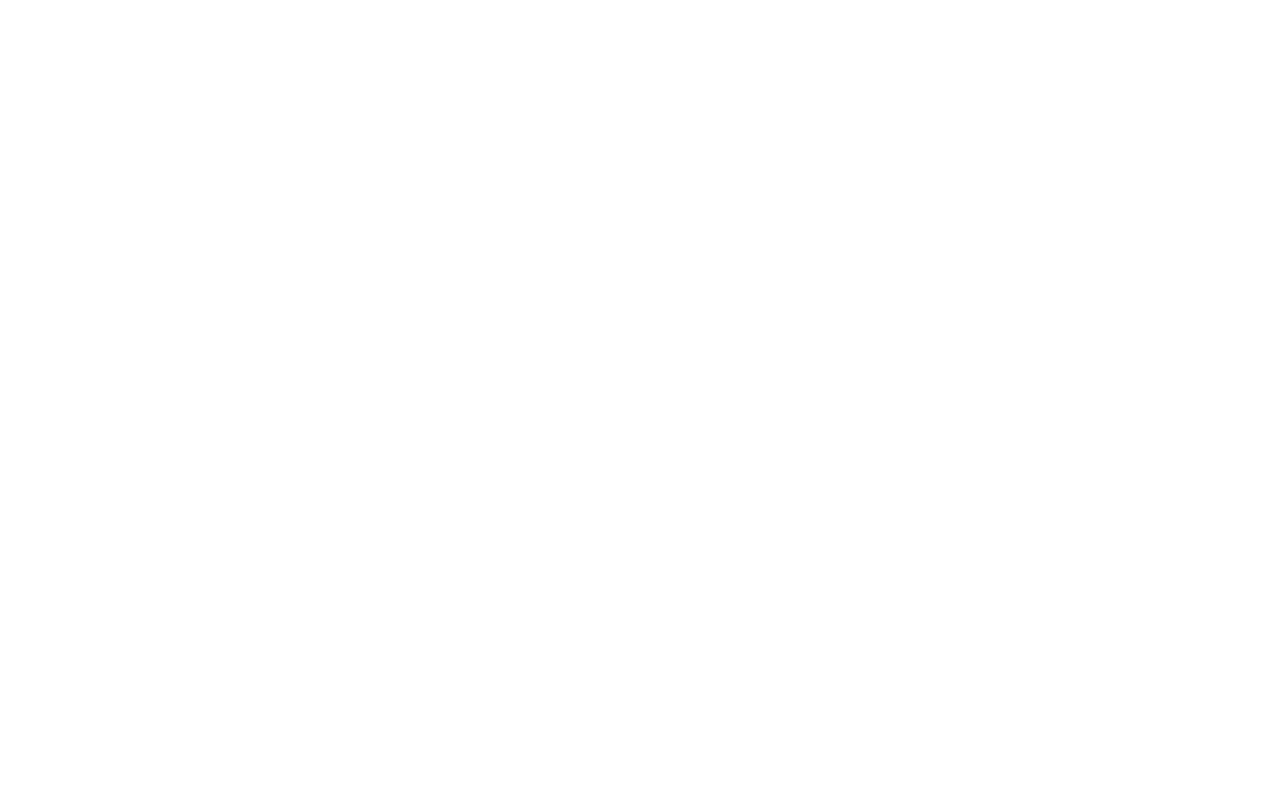
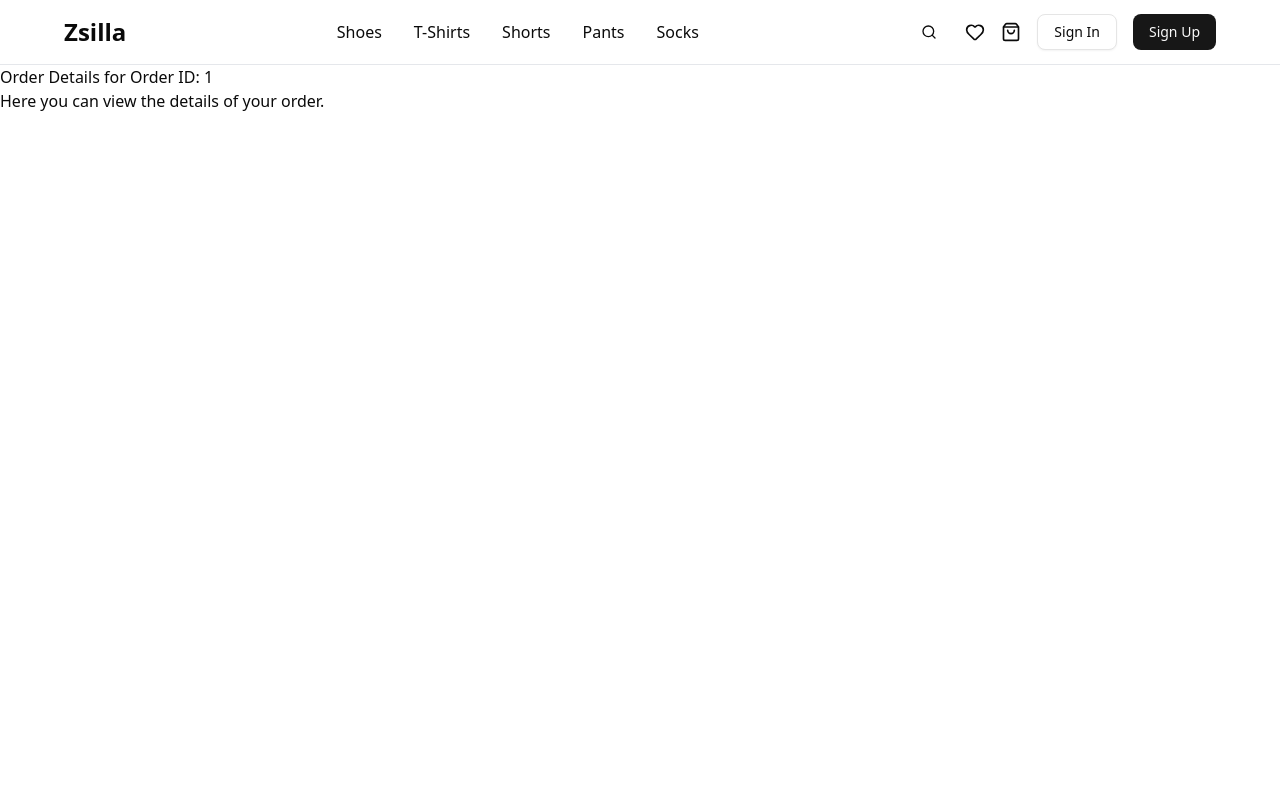
Before and after one commit to ShehaanN/Zsilla-front-end, a React (Vite) app: page /orders/1 in a window 1280 px wide. Before the commit this address had no page. Shown: the top 800 px of the page. Built offline with nearby package versions, Linux system fonts and the light colour scheme.

Commit message:
feat: Add OrderDetailsPage  with routing

```diff
--- a/src/main.jsx
+++ b/src/main.jsx
@@ -12,6 +12,7 @@ import store from "./lib/store.js";
 import CheckoutPage from "./pages/checkout.page.jsx";
 import OrderSuccessPage from "./pages/ordersuccess.page";
 import MyOrderPage from "./pages/myorder.page";
+import OrderDetailsPage from "./pages/orderdetails.page";
 
 createRoot(document.getElementById("root")).render(
   <StrictMode>
@@ -29,6 +30,7 @@ createRoot(document.getElementById("root")).render(
             <Route path="/checkout" element={<CheckoutPage />} />
             <Route path="/order-success" element={<OrderSuccessPage />} />
             <Route path="/orders" element={<MyOrderPage />} />
+            <Route path="/orders/:id" element={<OrderDetailsPage />} />
           </Route>
         </Routes>
       </BrowserRouter>
--- /dev/null
+++ b/src/pages/orderdetails.page.jsx
@@ -0,0 +1,14 @@
+import React from "react";
+import { useParams } from "react-router";
+
+const OrderDetailsPage = () => {
+  const { id } = useParams();
+  return (
+    <div>
+      <h1>Order Details for Order ID: {id}</h1>
+      <p>Here you can view the details of your order.</p>
+    </div>
+  );
+};
+
+export default OrderDetailsPage;
```
